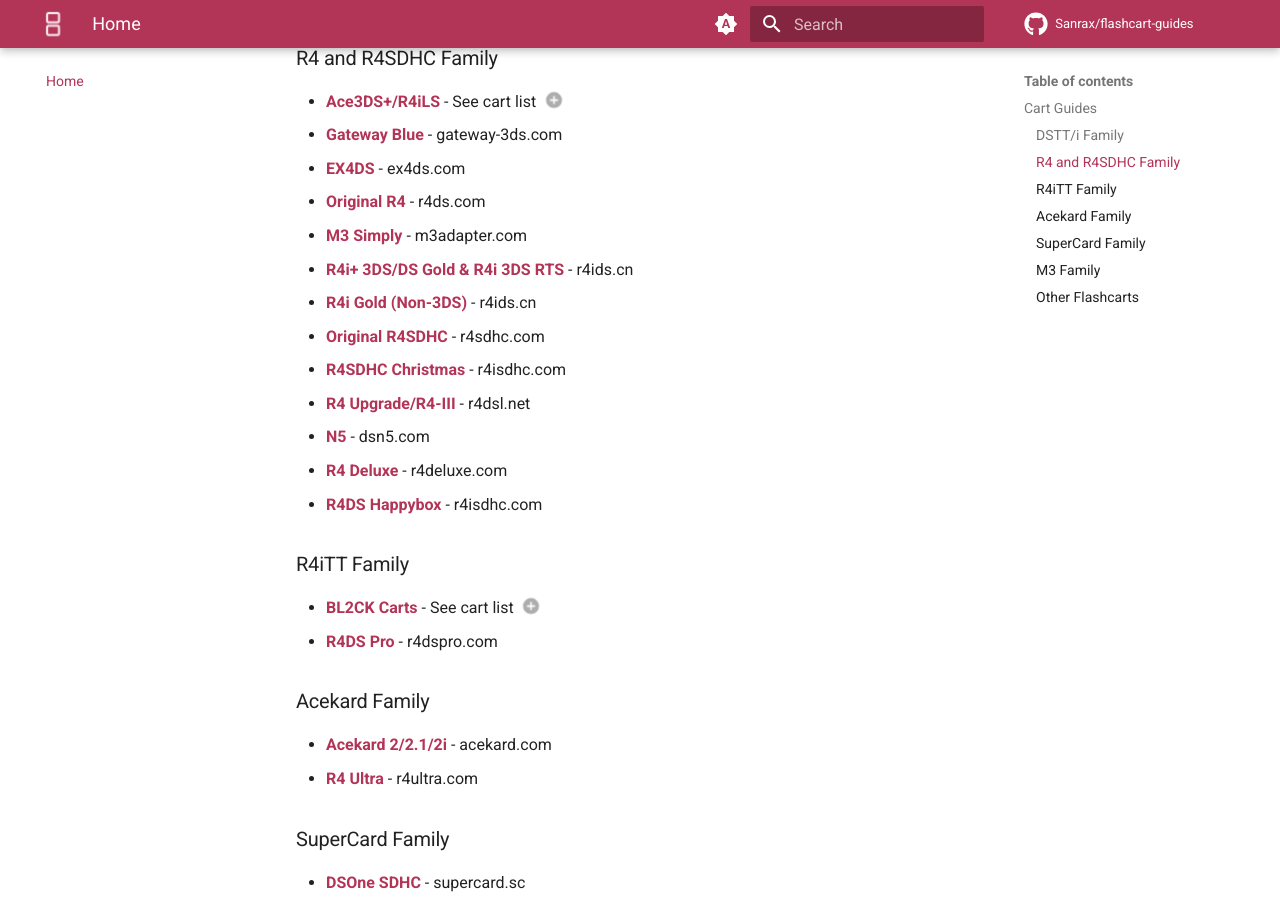
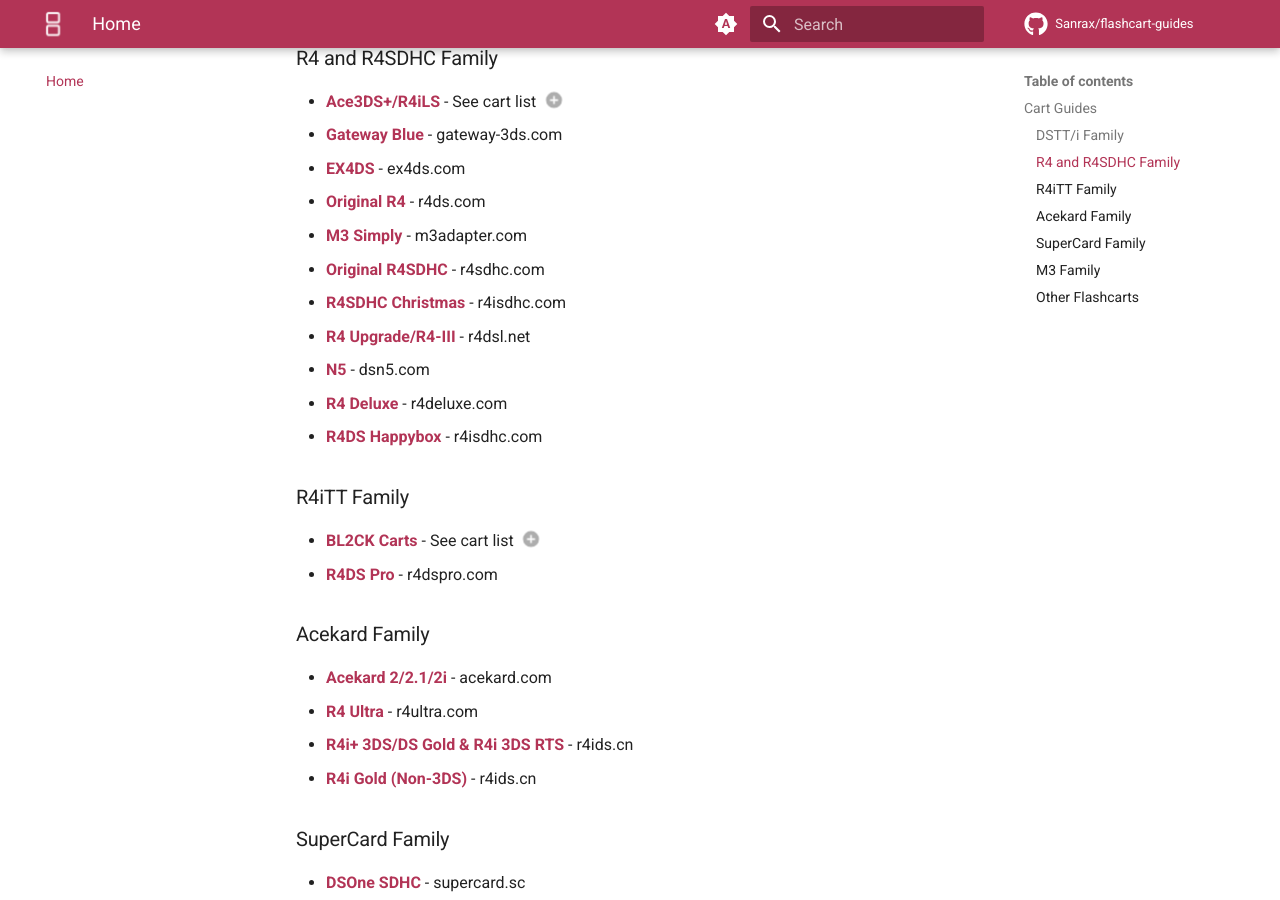
Before and after one commit to Sanrax/flashcart-guides, an MkDocs documentation site: the page built from docs/index.md, in a window 1280 px wide and 900 px high, scrolled down 692 px. Built offline with MkDocs 1.6.1 and Material for MkDocs 9.7.7, drawn with Linux system fonts in a browser that asks for light colours; comment, search, counter and statistics services are not loaded; some of the changed lines change nothing that is shown.

Commit message:
r4ids.cn carts are Acekard hardware

```diff
--- a/docs/index.md
+++ b/docs/index.md
@@ -28,8 +28,6 @@
 - [**EX4DS**](cart-guides/ex4ds.md "<img src="images/ex4ds.png" alt="EX4DS" width="100">") - ex4ds.com
 - [**Original R4**](cart-guides/r4ds.md "<img src="images/r4ds.png" alt="R4DS" width="100">") - r4ds.com
 - [**M3 Simply**](cart-guides/r4ds.md "<img src="images/m3simply.jpg" alt="M3 Simply" width="100">") - m3adapter.com
-- [**R4i+ 3DS/DS Gold & R4i 3DS RTS**](cart-guides/r4ids_cn.md "<img src="images/r4ids_cn.png" alt="r4ids.cn" width="100">") - r4ids.cn
-- [**R4i Gold (Non-3DS)**](cart-guides/r4ids_cn_non_3ds.md "<img src="images/r4idscn_non3ds.png" alt="r4ids.cn" width="100">") - r4ids.cn
 - [**Original R4SDHC**](cart-guides/r4sdhc.md "<img src="images/r4sdhc.png" alt="Original R4SDHC" width="100">") - r4sdhc.com
 - [**R4SDHC Christmas**](cart-guides/r4christmas.md "<img src="images/r4christmas.jpg" alt="R4SDHC Christmas" width="100">") - r4isdhc.com
 - [**R4 Upgrade/R4-III**](cart-guides/r4upgrade.md "<img src="images/r4upgrade.jpg" alt="R4 Upgrade" width="100">") - r4dsl.net
@@ -92,6 +90,8 @@
 
 - [**Acekard 2/2.1/2i**](cart-guides/acekard.md "<img src="images/acekard.png" alt="Acekard 2i" width="100">") - acekard.com
 - [**R4 Ultra**](cart-guides/r4ultra.md "<img src="images/r4ultra.jpg" alt="R4 Ultra" width="100">") - r4ultra.com
+- [**R4i+ 3DS/DS Gold & R4i 3DS RTS**](cart-guides/r4ids_cn.md "<img src="images/r4ids_cn.png" alt="r4ids.cn" width="100">") - r4ids.cn
+- [**R4i Gold (Non-3DS)**](cart-guides/r4ids_cn_non_3ds.md "<img src="images/r4idscn_non3ds.png" alt="r4ids.cn" width="100">") - r4ids.cn
 
 ### SuperCard Family
 
```
